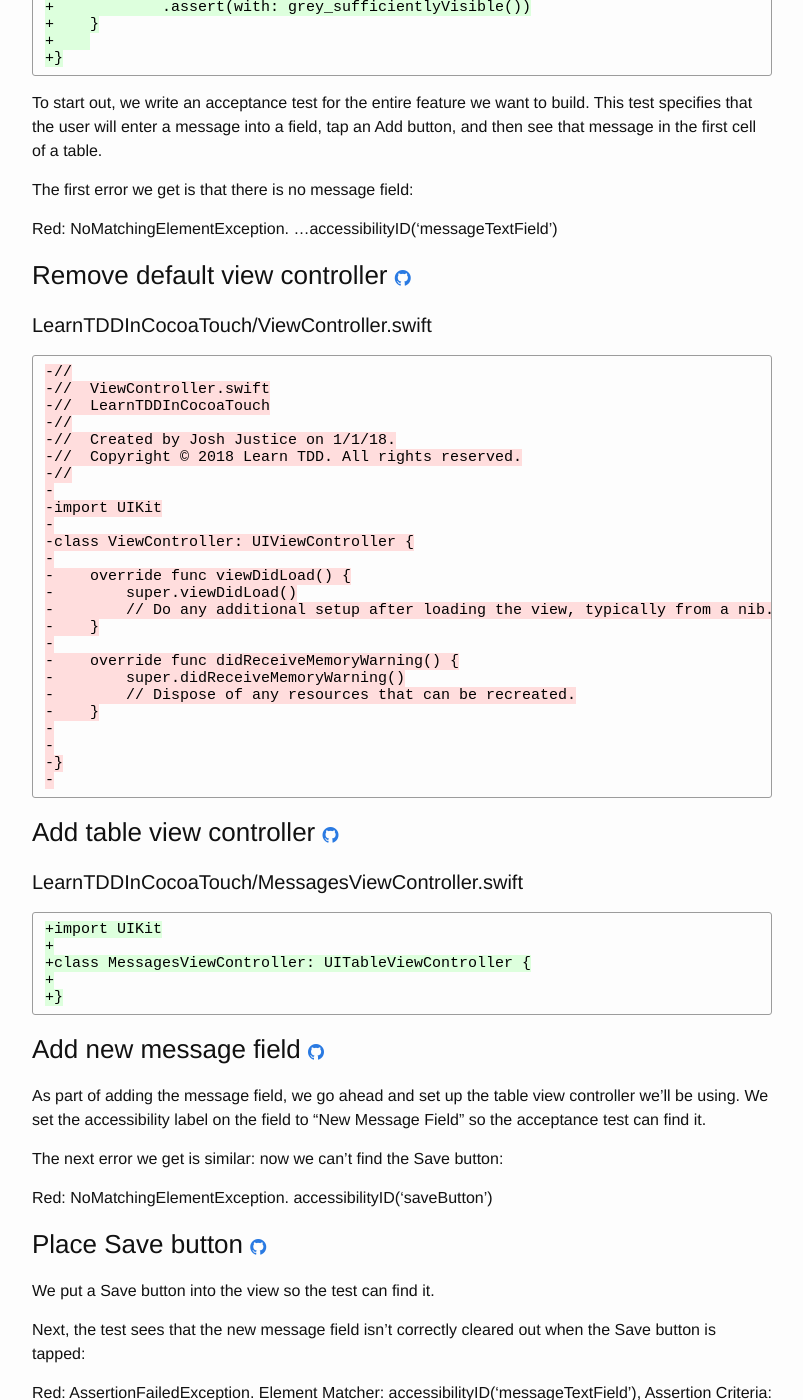
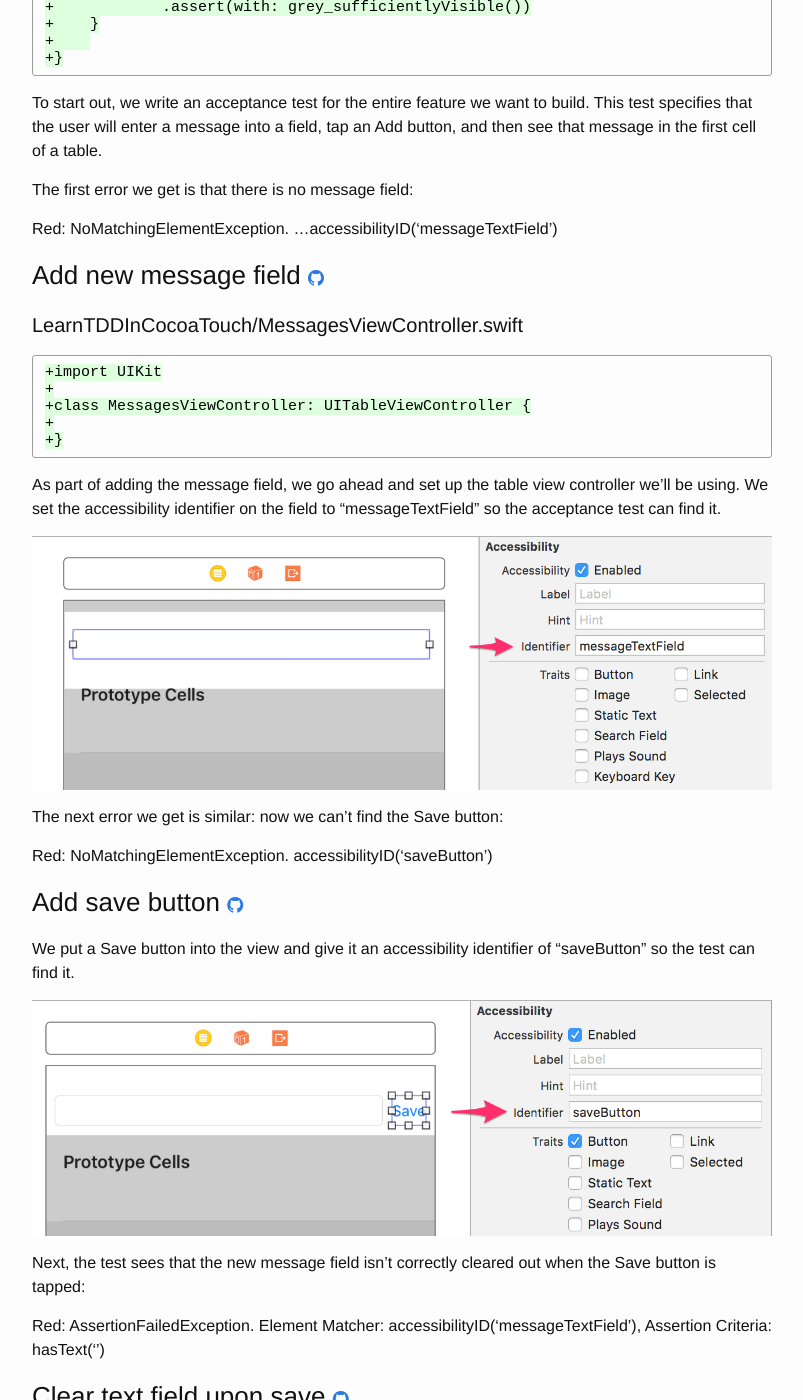
Before and after one commit to learn-tdd-in/learntdd.in, a Jekyll site: the page built from cocoa-touch/index.md, in a window 1280 px wide and 1400 px high, scrolled down 835 px. Shown: the whole window, without its empty margins (238-1041 px from the left). Built offline with Jekyll 4.4.1, drawn with Linux system fonts in a browser that asks for light colours; some of the changed text lies outside the part shown.

Commit message:
Update cocoa touch

````diff
--- a/cocoa-touch/_commits.md
+++ b/cocoa-touch/_commits.md
@@ -1,4 +1,4 @@
-### Specify adding a message [<span class="octicon octicon-mark-github"></span>](https://github.com/learn-tdd-in/cocoa-touch/commit/162ba03c0aa13b543e8c3a46a08a8d7062ab9c85)
+### Specify adding a message [<span class="octicon octicon-mark-github"></span>](https://github.com/learn-tdd-in/cocoa-touch/commit/2e43dd97dd12fd132a45a572538822cace543282)
 
 #### LearnTDDInCocoaTouchTests/E2E/CreatingAMessageTest.swift
 
@@ -30,41 +30,7 @@ The first error we get is that there is no message field:
 Red: NoMatchingElementException. ...accessibilityID('messageTextField')
 
 
-### Remove default view controller [<span class="octicon octicon-mark-github"></span>](https://github.com/learn-tdd-in/cocoa-touch/commit/a790831d24827bdc6139826efb6b86c88e7bd658)
-
-#### LearnTDDInCocoaTouch/ViewController.swift
-
-```diff
-{% raw %}-//
--//  ViewController.swift
--//  LearnTDDInCocoaTouch
--//
--//  Created by Josh Justice on 1/1/18.
--//  Copyright © 2018 Learn TDD. All rights reserved.
--//
--
--import UIKit
--
--class ViewController: UIViewController {
--
--    override func viewDidLoad() {
--        super.viewDidLoad()
--        // Do any additional setup after loading the view, typically from a nib.
--    }
--
--    override func didReceiveMemoryWarning() {
--        super.didReceiveMemoryWarning()
--        // Dispose of any resources that can be recreated.
--    }
--
--
--}
--{% endraw %}
-```
-
-
-
-### Add table view controller [<span class="octicon octicon-mark-github"></span>](https://github.com/learn-tdd-in/cocoa-touch/commit/7edd84929fa47bbba59e8b63226604c2408caa60)
+### Add new message field [<span class="octicon octicon-mark-github"></span>](https://github.com/learn-tdd-in/cocoa-touch/commit/318ffc31eeaa8530efef746fdac806dcc8d23a42)
 
 #### LearnTDDInCocoaTouch/MessagesViewController.swift
 
@@ -76,29 +42,28 @@ Red: NoMatchingElementException. ...accessibilityID('messageTextField')
 +}{% endraw %}
 ```
 
+As part of adding the message field, we go ahead and set up the table view controller we’ll be using. We set the accessibility identifier on the field to "messageTextField" so the acceptance test can find it.
 
-
-### Add new message field [<span class="octicon octicon-mark-github"></span>](https://github.com/learn-tdd-in/cocoa-touch/commit/958dc1810bc37afd1e708bcdbb73c7b9bbcec7e8)
-
-
-As part of adding the message field, we go ahead and set up the table view controller we’ll be using. We set the accessibility label on the field to “New Message Field” so the acceptance test can find it.
+![message text field](messageTextField.png)
 
 The next error we get is similar: now we can’t find the Save button:
 
 Red: NoMatchingElementException. accessibilityID('saveButton')
 
 
-### Place Save button [<span class="octicon octicon-mark-github"></span>](https://github.com/learn-tdd-in/cocoa-touch/commit/c7e96ff1034ef1ca545d6214c4a216a3b5415193)
+### Add save button [<span class="octicon octicon-mark-github"></span>](https://github.com/learn-tdd-in/cocoa-touch/commit/3414a1146d39570b00a26a8f73e9feca09012280)
 
 
-We put a Save button into the view so the test can find it.
+We put a Save button into the view and give it an accessibility identifier of "saveButton" so the test can find it.
+
+![save button](saveButton.png)
 
 Next, the test sees that the new message field isn't correctly cleared out when the Save button is tapped:
 
 Red: AssertionFailedException. Element Matcher: accessibilityID('messageTextField'), Assertion Criteria: hasText('')
 
 
-### Clear text field upon save [<span class="octicon octicon-mark-github"></span>](https://github.com/learn-tdd-in/cocoa-touch/commit/b17820f30c4e4f48698f74a62a919f2c41382f20)
+### Clear text field upon save [<span class="octicon octicon-mark-github"></span>](https://github.com/learn-tdd-in/cocoa-touch/commit/9365e8cfd0e3f516288820a6bfda172f8dc2cf0d)
 
 #### LearnTDDInCocoaTouch/MessagesViewController.swift
 
@@ -122,7 +87,7 @@ Now our feature test makes it all the way to the final assertion. The test is lo
 Red: NoMatchingElementException. accessibilityLabel('New message')
 
 
-### Drive table view out of messages store [<span class="octicon octicon-mark-github"></span>](https://github.com/learn-tdd-in/cocoa-touch/commit/3d5ba6e57f509d36d6731b9186802fb97b7f6d62)
+### Drive table view out of messages store [<span class="octicon octicon-mark-github"></span>](https://github.com/learn-tdd-in/cocoa-touch/commit/95a37d884e6d7f700445f546c93aa2a390e37d15)
 
 #### LearnTDDInCocoaTouch/MessagesViewController.swift
 
@@ -173,7 +138,7 @@ Because we haven't implemented this MessageStore, we get compiler errors. Let's
 Red: Use of undeclared type 'MessageStore'
 
 
-### Add message store [<span class="octicon octicon-mark-github"></span>](https://github.com/learn-tdd-in/cocoa-touch/commit/03f7990bed1afed9c5f7d9836c38f405b3508a0b)
+### Add message store [<span class="octicon octicon-mark-github"></span>](https://github.com/learn-tdd-in/cocoa-touch/commit/2428a8189fd7548c2edac396f49854e8ce2f4d08)
 
 #### LearnTDDInCocoaTouch/MessageStore.swift
 
@@ -187,10 +152,10 @@ Red: Use of undeclared type 'MessageStore'
 
 Let's only write enough code to fix that compiler error. First, we create a MessageStore type.
 
-Red: Value of type 'MessageStore' has no member 'create'
+Red: Value of type 'MessageStore' has no member 'count'
 
 
-### Add count property [<span class="octicon octicon-mark-github"></span>](https://github.com/learn-tdd-in/cocoa-touch/commit/488726ac9322b2db148c94a7d62e81b50e6dba83)
+### Add count property [<span class="octicon octicon-mark-github"></span>](https://github.com/learn-tdd-in/cocoa-touch/commit/60c7935d231aac333ecca6f728e9997dc75bcda8)
 
 #### LearnTDDInCocoaTouch/MessageStore.swift
 
@@ -205,10 +170,10 @@ Red: Value of type 'MessageStore' has no member 'create'
 
 Right now we just want to add the minimal code to get the app to compile. We don't want to add any behavior to the class yet; we'll wait until we have a unit test for it to do that. The simplest way to get a count property to compile is to just add a simple stored property. An initial value of zero seems reasonable.
 
-Red: Value of type 'MessageStore' has no member 'get'
+Red: Value of type 'MessageStore' has no member 'create'
 
 
-### Add create method [<span class="octicon octicon-mark-github"></span>](https://github.com/learn-tdd-in/cocoa-touch/commit/b3002bfb6e27899c02bc23bb02580dc48adbd28f)
+### Add create method [<span class="octicon octicon-mark-github"></span>](https://github.com/learn-tdd-in/cocoa-touch/commit/c0607d8e846d8cb5d306dbd58bf3a32692d9e819)
 
 #### LearnTDDInCocoaTouch/MessageStore.swift
 
@@ -228,7 +193,7 @@ The create method has no return value, so it's easy to get it to compile: we jus
 Red: Value of type 'MessageStore' has no member 'get'
 
 
-### Add get method to store [<span class="octicon octicon-mark-github"></span>](https://github.com/learn-tdd-in/cocoa-touch/commit/fb0dc996e3d77cdf31da9c2e9b2c05aaf57e85ca)
+### Add get method to store [<span class="octicon octicon-mark-github"></span>](https://github.com/learn-tdd-in/cocoa-touch/commit/37717c174c4c6826a30887a9e3202e41f65129e6)
 
 #### LearnTDDInCocoaTouch/MessageStore.swift
 
@@ -250,7 +215,7 @@ Now the MessageStore compiles, but our feature test is still failing with the sa
 Red: NoMatchingElementException. accessibilityLabel('New message')
 
 
-### Specify count should increase [<span class="octicon octicon-mark-github"></span>](https://github.com/learn-tdd-in/cocoa-touch/commit/2fc45af945fe6c0f002e6959bc40a584571bffc8)
+### Specify count should increase [<span class="octicon octicon-mark-github"></span>](https://github.com/learn-tdd-in/cocoa-touch/commit/b8fd525a574c0d4b90bf562811ce37e5b7287835)
 
 #### LearnTDDInCocoaTouchTests/Unit/MessageStoreTests.swift
 
@@ -283,7 +248,7 @@ The first problem we have is that the table view is never showing any rows. To g
 Inner Red: Expected store.count to be 1 but was 0
 
 
-### Increase count upon create [<span class="octicon octicon-mark-github"></span>](https://github.com/learn-tdd-in/cocoa-touch/commit/252dc712641d497c27b95e746c5d0230e9c7a032)
+### Increase count upon create [<span class="octicon octicon-mark-github"></span>](https://github.com/learn-tdd-in/cocoa-touch/commit/4b71c8e91315d14b04f255aeb04696540bffb677)
 
 #### LearnTDDInCocoaTouch/MessageStore.swift
 
@@ -303,7 +268,7 @@ The unit test passes; the count is increased. We rerun our feature test and conf
 Outer Red:
 
 
-### specify returning the same message [<span class="octicon octicon-mark-github"></span>](https://github.com/learn-tdd-in/cocoa-touch/commit/3aed0b6b3ba74bfa88d7b95e06f3e67bf550f0c2)
+### Specify returning the same message added [<span class="octicon octicon-mark-github"></span>](https://github.com/learn-tdd-in/cocoa-touch/commit/c491dee4cf8ddb5f8a18b773183a6facfef460d7)
 
 #### LearnTDDInCocoaTouchTests/Unit/MessageStoreTests.swift
 
@@ -327,8 +292,10 @@ We add another unit test to confirm that the get() method returns the same messa
 
 Inner Red: ("fake message") is not equal to ("test message text")
 
+Our unit test error confirms that we're currently returning a hard-coded message.
 
-### Retrieve same message added [<span class="octicon octicon-mark-github"></span>](https://github.com/learn-tdd-in/cocoa-touch/commit/bf041ea1b0a746c79f3b2022b9994c709e32a1e0)
+
+### Return the same message added [<span class="octicon octicon-mark-github"></span>](https://github.com/learn-tdd-in/cocoa-touch/commit/2186d5c05f394b79161a49e44981de6af66b1d3b)
 
 #### LearnTDDInCocoaTouch/MessageStore.swift
 
@@ -359,6 +326,7 @@ Inner Red: ("fake message") is not equal to ("test message text")
 We implement the behavior the unit test specifies: when create() is called we store the message in an array, and when get() is called we return the message at the appropriate index.
 
 Inner Green
+
 Outer Green
 
-With that, both our unit test and feature test are passing. We've finished test-driving our feature!
+With that, both our unit test and feature test are passing. We've finished test-driving our feature! To make sure it works, run your app and see.
````
Also changed, not shown: cocoa-touch/add-button.png (deleted), cocoa-touch/message-field.png (deleted), cocoa-touch/messageTextField.png (added), cocoa-touch/saveButton.png (added), 1 other file.
